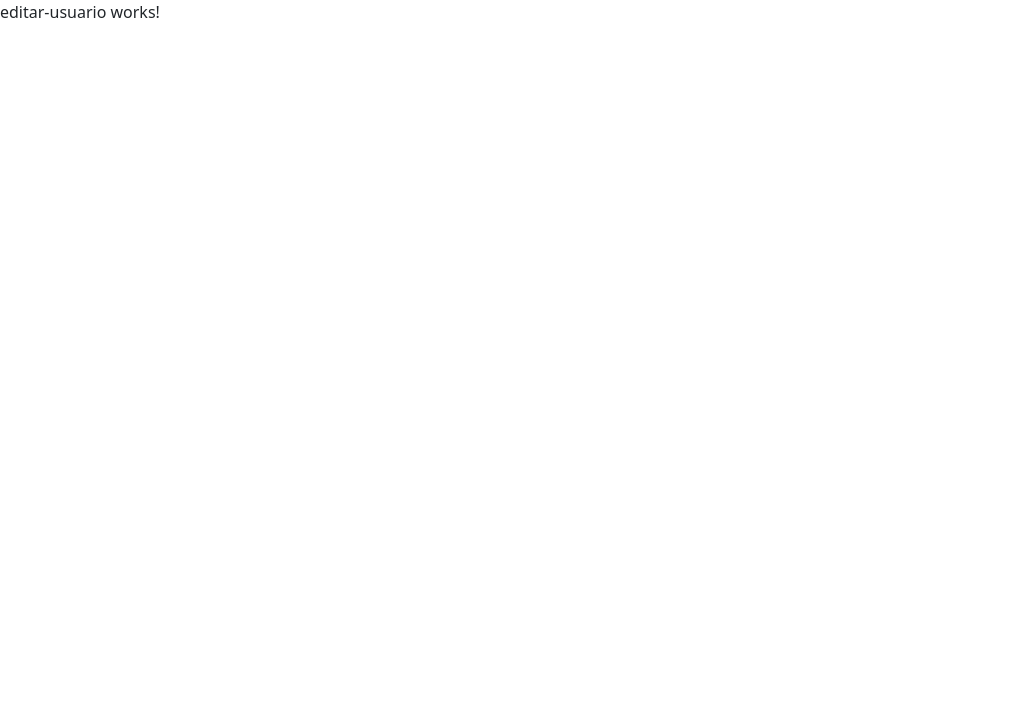
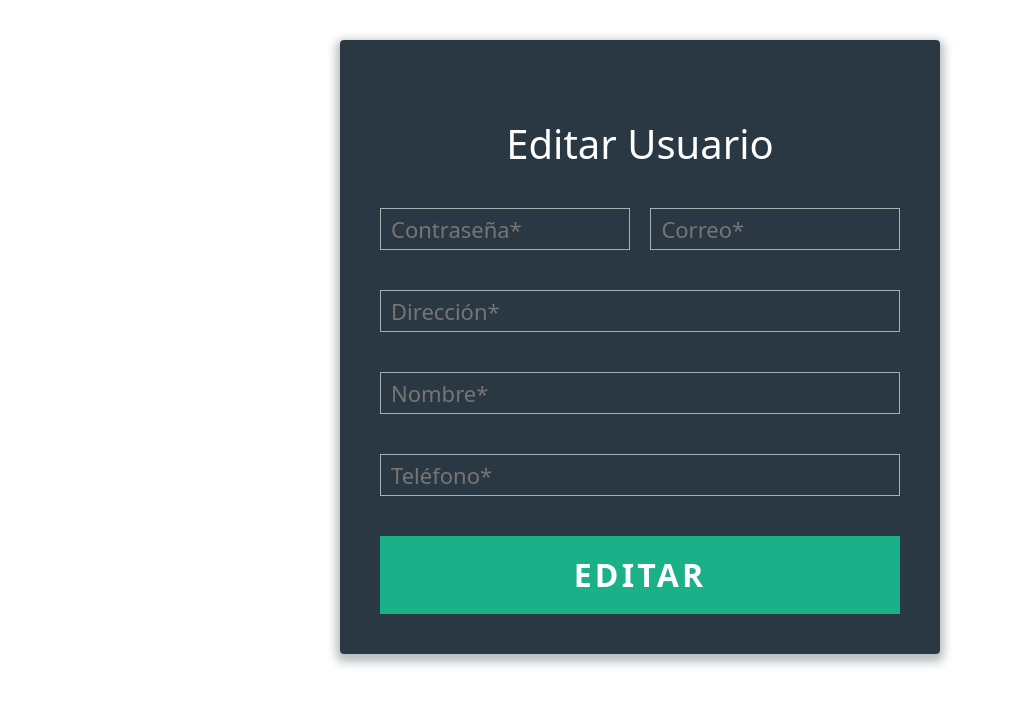
Before and after one commit to FelipeLadinoG/ProyectoFrontAngular, an Angular app: page /editar-usuario in a window 1280 px wide. Shown: the top 704 px of the page, without its empty margins (0-1010 px from the left). Built offline with nearby package versions, Linux system fonts and the light colour scheme.

Commit message:
Editando el dashboard

```diff
--- a/src/app/view/dashboard/dashboard.component.html
+++ b/src/app/view/dashboard/dashboard.component.html
@@ -356,19 +356,10 @@
                 <li class="sidebar-item">
                   <a
                     class="sidebar-link waves-effect waves-dark sidebar-link"
-                    href="index.html"
+                    href="editar-usuario"
                     aria-expanded="false"
                     ><i class="mdi mdi-view-dashboard"></i
-                    ><span class="hide-menu">Dashboard</span></a
-                  >
-                </li>
-                <li class="sidebar-item">
-                  <a
-                    class="sidebar-link waves-effect waves-dark sidebar-link"
-                    href="charts.html"
-                    aria-expanded="false"
-                    ><i class="mdi mdi-chart-bar"></i
-                    ><span class="hide-menu">Charts</span></a
+                    ><span class="hide-menu">Editar Usuario</span></a
                   >
                 </li>
                 <li class="sidebar-item">
@@ -377,7 +368,7 @@
                     href="widgets.html"
                     aria-expanded="false"
                     ><i class="mdi mdi-chart-bubble"></i
-                    ><span class="hide-menu">Widgets</span></a
+                    ><span class="hide-menu">Registrar Empleado</span></a
                   >
                 </li>
                 <li class="sidebar-item">
@@ -386,16 +377,7 @@
                     href="tables.html"
                     aria-expanded="false"
                     ><i class="mdi mdi-border-inside"></i
-                    ><span class="hide-menu">Tables</span></a
-                  >
-                </li>
-                <li class="sidebar-item">
-                  <a
-                    class="sidebar-link waves-effect waves-dark sidebar-link"
-                    href="grid.html"
-                    aria-expanded="false"
-                    ><i class="mdi mdi-blur-linear"></i
-                    ><span class="hide-menu">Full Width</span></a
+                    ><span class="hide-menu">Ver Empleados</span></a
                   >
                 </li>
                 <li class="sidebar-item">
@@ -404,13 +386,13 @@
                     href="javascript:void(0)"
                     aria-expanded="false"
                     ><i class="mdi mdi-receipt"></i
-                    ><span class="hide-menu">Forms </span></a
+                    ><span class="hide-menu">Registrar Cuadrilla </span></a
                   >
                   <ul aria-expanded="false" class="collapse first-level">
                     <li class="sidebar-item">
                       <a href="form-basic.html" class="sidebar-link"
                         ><i class="mdi mdi-note-outline"></i
-                        ><span class="hide-menu"> Form Basic </span></a
+                        ><span class="hide-menu"> Ver Cuadrillas </span></a
                       >
                     </li>
                     <li class="sidebar-item">
@@ -563,17 +545,15 @@
                 </li>
                 <li class="sidebar-item p-3">
                   <a
-                    href="https://github.com/wrappixel/matrix-admin-bt5"
-                    target="_blank"
+                    href="login"
                     class="
-                      w-100
-                      btn btn-cyan
+                      w-125
+                      btn btn-danger
                       d-flex
                       align-items-center
                       text-white
                     "
-                    ><i class="mdi mdi-cloud-download font-20 me-2"></i>Download
-                    Free</a
+                    ><i class="mdi mdi-cloud-download font-20 me-2"></i>Cerrar Sesión</a
                   >
                 </li>
               </ul>
--- a/src/app/view/editar-usuario/editar-usuario.component.css
+++ b/src/app/view/editar-usuario/editar-usuario.component.css
@@ -0,0 +1,175 @@
+*,
+*:before,
+*:after {
+  box-sizing: border-box;
+}
+
+html {
+  overflow-y: scroll;
+}
+
+body {
+  background: #c1bdba;
+  font-family: "Titillium Web", sans-serif;
+}
+
+a {
+  text-decoration: none;
+  color: #1ab188;
+  transition: 0.5s ease;
+}
+a:hover {
+  color: #179b77;
+}
+
+.form {
+  background: rgba(19, 35, 47, 0.9);
+  padding: 40px;
+  max-width: 600px;
+  margin: 40px auto;
+  border-radius: 4px;
+  box-shadow: 0 4px 10px 4px rgba(19, 35, 47, 0.3);
+}
+
+.tab-group {
+  list-style: none;
+  padding: 0;
+  margin: 0 0 40px 0;
+}
+.tab-group:after {
+  content: "";
+  display: table;
+  clear: both;
+}
+.tab-group li a {
+  display: block;
+  text-decoration: none;
+  padding: 15px;
+  background: rgba(160, 179, 176, 0.25);
+  color: #a0b3b0;
+  font-size: 20px;
+  float: left;
+  width: 50%;
+  text-align: center;
+  cursor: pointer;
+  transition: 0.5s ease;
+}
+.tab-group li a:hover {
+  background: #179b77;
+  color: #ffffff;
+}
+.tab-group .active a {
+  background: #1ab188;
+  color: #ffffff;
+}
+
+.tab-content > div:last-child {
+  display: none;
+}
+
+h1 {
+  text-align: center;
+  color: #ffffff;
+  font-weight: 300;
+  margin: 0 0 40px;
+}
+
+label {
+  position: absolute;
+  transform: translateY(6px);
+  left: 13px;
+  color: rgba(255, 255, 255, 0.5);
+  transition: all 0.25s ease;
+  -webkit-backface-visibility: hidden;
+  pointer-events: none;
+  font-size: 22px;
+}
+label .req {
+  margin: 2px;
+  color: #1ab188;
+}
+
+label.active {
+  transform: translateY(50px);
+  left: 2px;
+  font-size: 14px;
+}
+label.active .req {
+  opacity: 0;
+}
+
+label.highlight {
+  color: #ffffff;
+}
+
+input,
+textarea {
+  font-size: 22px;
+  display: block;
+  width: 100%;
+  height: 100%;
+  padding: 5px 10px;
+  background: none;
+  background-image: none;
+  border: 1px solid #a0b3b0;
+  color: #ffffff;
+  border-radius: 0;
+  transition: border-color 0.25s ease, box-shadow 0.25s ease;
+}
+input:focus,
+textarea:focus {
+  outline: 0;
+  border-color: #1ab188;
+}
+
+textarea {
+  border: 2px solid #a0b3b0;
+  resize: vertical;
+}
+
+.field-wrap {
+  position: relative;
+  margin-bottom: 40px;
+}
+
+.top-row:after {
+  content: "";
+  display: table;
+  clear: both;
+}
+.top-row > div {
+  float: left;
+  width: 48%;
+  margin-right: 4%;
+}
+.top-row > div:last-child {
+  margin: 0;
+}
+
+.button {
+  border: 0;
+  outline: none;
+  border-radius: 0;
+  padding: 15px 0;
+  font-size: 2rem;
+  font-weight: 600;
+  text-transform: uppercase;
+  letter-spacing: 0.1em;
+  background: #1ab188;
+  color: #ffffff;
+  transition: all 0.5s ease;
+  -webkit-appearance: none;
+}
+.button:hover, .button:focus {
+  background: #179b77;
+}
+
+.button-block {
+  display: block;
+  width: 100%;
+}
+
+.forgot {
+  margin-top: -20px;
+  text-align: right;
+}
--- a/src/app/view/editar-usuario/editar-usuario.component.html
+++ b/src/app/view/editar-usuario/editar-usuario.component.html
@@ -1 +1,38 @@
-<p>editar-usuario works!</p>
+<div class="form">
+    <ul class="tab-group">
+    </ul>
+
+    <div class="tab-content">
+        <h1>Editar Usuario</h1>
+
+        <form [formGroup]="registerForm" (ngSubmit)="onRegister(registerForm.value)">
+
+        <div class="top-row">
+          <div class="field-wrap">
+            <input type="password" required autocomplete="off" placeholder="Contraseña*" formControlName="contrasena" />
+          </div>
+
+          <div class="field-wrap">
+            <input type="email" formControlName="correo" required autocomplete="off" placeholder="Correo*" formControlName="correo" />
+          </div>
+        </div>
+
+        <div class="field-wrap">
+          <input type="text"required autocomplete="off" placeholder="Dirección*" formControlName="direccion"/>
+        </div>
+
+        <div class="field-wrap">
+          <input type="text"required autocomplete="off" placeholder="Nombre*" formControlName="nombre"/>
+        </div>
+
+        <div class="field-wrap">
+            <input type="number"required autocomplete="off" placeholder="Teléfono*" formControlName="telefono"/>
+          </div>
+
+        <button href='#'type="submit" class="button button-block">Editar</button>
+
+        </form>
+
+    </div>
+
+</div>
--- a/src/app/view/editar-usuario/editar-usuario.component.ts
+++ b/src/app/view/editar-usuario/editar-usuario.component.ts
@@ -1,15 +1,33 @@
 import { Component, OnInit } from '@angular/core';
+import { FormGroup, FormControl, Validators } from '@angular/forms';
+import { ApiService } from 'src/app/servicios/api/api.service';
+import { RegisterI } from 'src/app/modelos/register.interface';
+
 
 @Component({
-  selector: 'app-editar-usuario',
+  selector: 'app-registro-usuario',
   templateUrl: './editar-usuario.component.html',
   styleUrls: ['./editar-usuario.component.css']
 })
 export class EditarUsuarioComponent implements OnInit {
+  registerForm = new FormGroup({
+    correo : new FormControl('',Validators.required),
+    contrasena : new FormControl('', Validators.required),
+    direccion : new FormControl('', Validators.required),
+    nombre : new FormControl('', Validators.required),
+    telefono : new FormControl('', Validators.required)
+  })
 
-  constructor() { }
+  constructor(private api:ApiService) { }
 
   ngOnInit(): void {
+
+  }
+
+  onRegister(form: RegisterI){
+    this.api.register(form).subscribe(data=>{
+      console.log(data)
+    })
   }
 
 }
```
Also changed, not shown: src/app/view/dashboard/dashboard.component.css.
